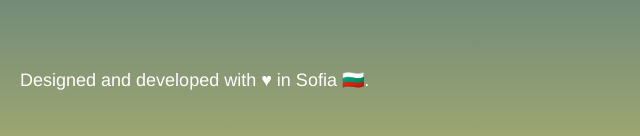
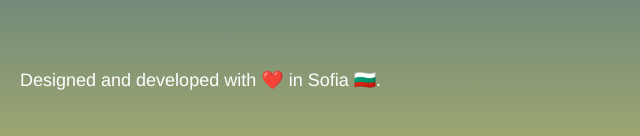
Before and after one commit to Yrkki/life-adapter, a website: page public/index.html in a window 1280 px wide. Shown: the part 661-797 px from the top of the page, 30-670 px from the left. Drawn offline with Linux system fonts and the light colour scheme.

Commit message:
feat(footer) add love

```diff
--- a/public/index.html
+++ b/public/index.html
@@ -65,7 +65,7 @@
     </div>
 
     <footer>
-        <p class="footer-contents">Designed and developed with <a href="https://aws.amazon.com/careers/devtools-jobs/">♥</a> in Sofia 🇧🇬.</p>
+        <p class="footer-contents">Designed and developed with <a href="https://aws.amazon.com/careers/devtools-jobs/">❤️️</a> in Sofia 🇧🇬.</p>
     </footer>
 
     <script src="js/set-background.js"></script>
```
